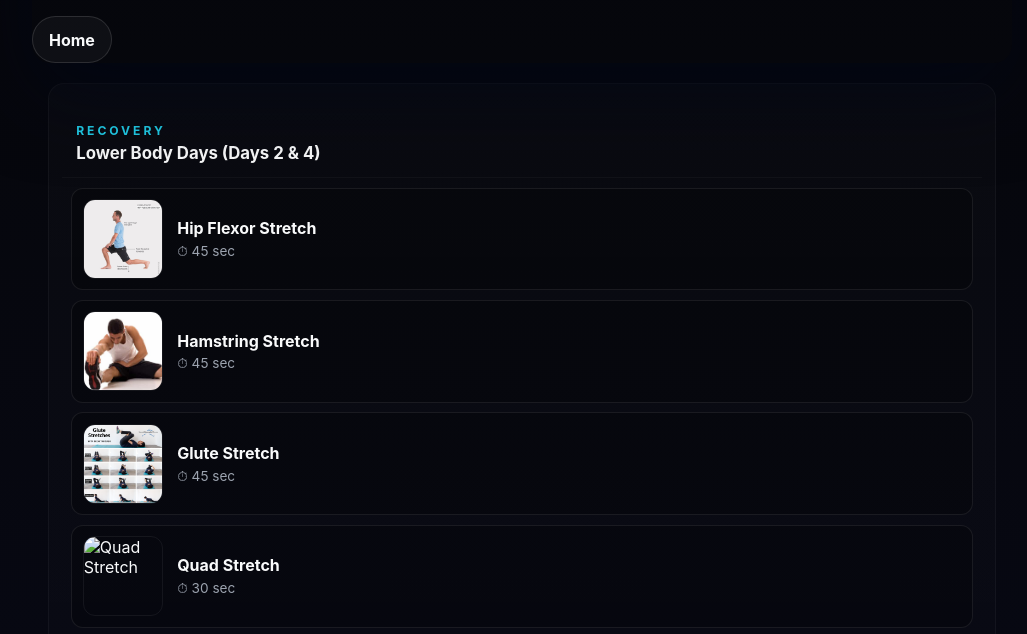
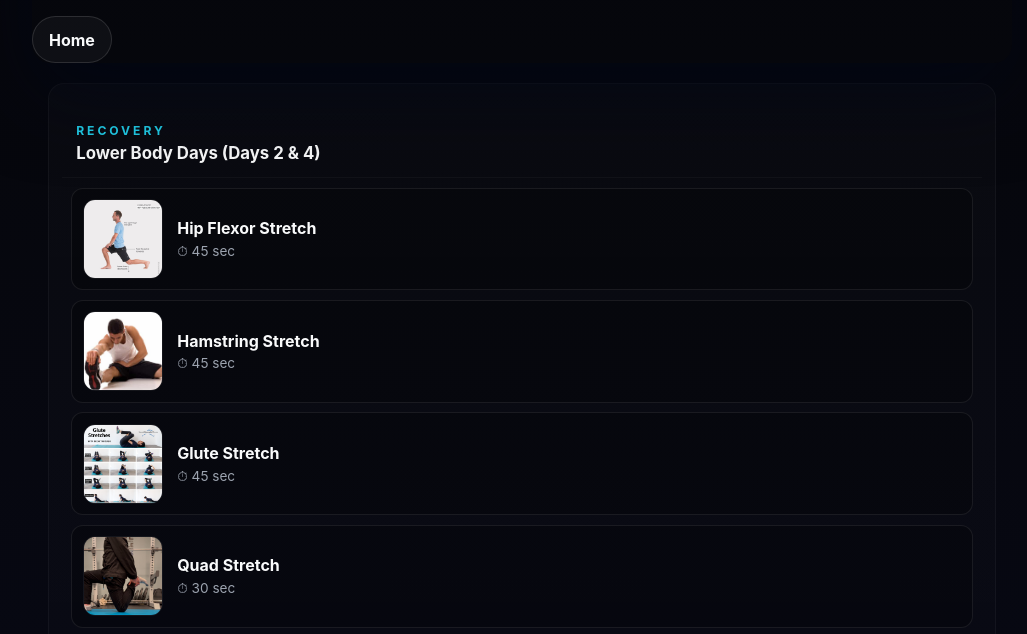
Before and after one commit to Sumithxp/MyWorkoutPlan, a website: page stretching.html in a window 1280 px wide. Shown: the part 147-781 px from the top of the page, without its empty margins (118-1145 px from the left). Drawn offline with Linux system fonts and the light colour scheme.

Commit message:
fix: update quad stretch image file extension to .jpg in stretching.html

```diff
--- a/stretching.html
+++ b/stretching.html
@@ -1,5 +1,6 @@
 <!DOCTYPE html>
 <html lang="en">
+
 <head>
   <meta charset="UTF-8" />
   <meta name="viewport" content="width=device-width, initial-scale=1.0" />
@@ -7,6 +8,7 @@
   <title>Post-Workout Stretching — My Workout Plan</title>
   <link rel="stylesheet" href="styles.css" />
 </head>
+
 <body>
   <header class="hero">
     <div class="hero__content">
@@ -60,7 +62,7 @@
         </article>
 
         <article class="exercise-card">
-            <img src="assets/stretching-quad.png" alt="Quad Stretch" class="exercise-card-thumb" />
+          <img src="assets/stretching-quad.jpg" alt="Quad Stretch" class="exercise-card-thumb" />
           <div class="list-body">
             <h3>Quad Stretch</h3>
             <div class="exercise-meta-row">
@@ -111,7 +113,8 @@
         </article>
 
         <article class="exercise-card">
-            <img src="assets/stretching-shoulder-capsule.png" alt="Shoulder Capsule Stretch" class="exercise-card-thumb" />
+          <img src="assets/stretching-shoulder-capsule.png" alt="Shoulder Capsule Stretch"
+            class="exercise-card-thumb" />
           <div class="list-body">
             <h3>Shoulder Capsule Stretch</h3>
             <div class="exercise-meta-row">
@@ -135,4 +138,5 @@
 
   <script src="script.js"></script>
 </body>
+
 </html>
```
Lines whose indentation alone changed are shown as unchanged.
